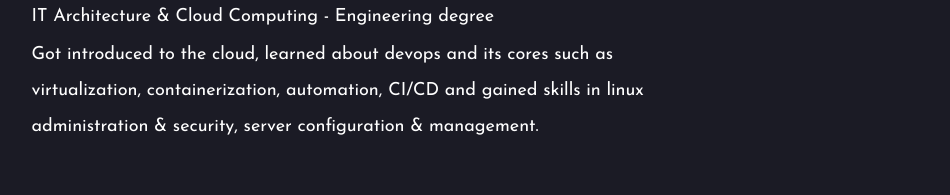
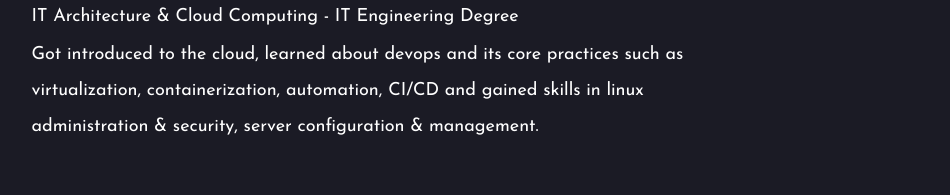
Before and after one commit to mahdiboukhadra/crc-front, a plain HTML site: page website/index.html in a window 1280 px wide. Shown: the part 1276-1471 px from the top of the page, without its empty margins (156-1106 px from the left). Drawn offline with nearby package versions, Linux system fonts and the light colour scheme; no server answers.

Commit message:
updated some info

```diff
--- a/website/index.html
+++ b/website/index.html
@@ -97,8 +97,8 @@ font-family: Josefin Sans, sans-serif">
           <div class="row experience-title">
             <div class="col-md-9">
               <h3>Ecole Supérieure Privée d'Informatique et Technologie (ESPRIT)</h3>
-              <h4>IT Architecture & Cloud Computing - Engineering degree</h4>
-              <h4 class="myh5">Got introduced to the cloud, learned about devops and its cores such as virtualization, containerization, automation, CI/CD and gained skills in linux administration & security, server configuration & management.</h4>
+              <h4>IT Architecture & Cloud Computing - IT Engineering Degree</h4>
+              <h4 class="myh5">Got introduced to the cloud, learned about devops and its core practices such as virtualization, containerization, automation, CI/CD and gained skills in linux administration & security, server configuration & management.</h4>
             </div>
             <div class="col-md-3">
               <h3>Sept 22 - June 24</h3>
```
